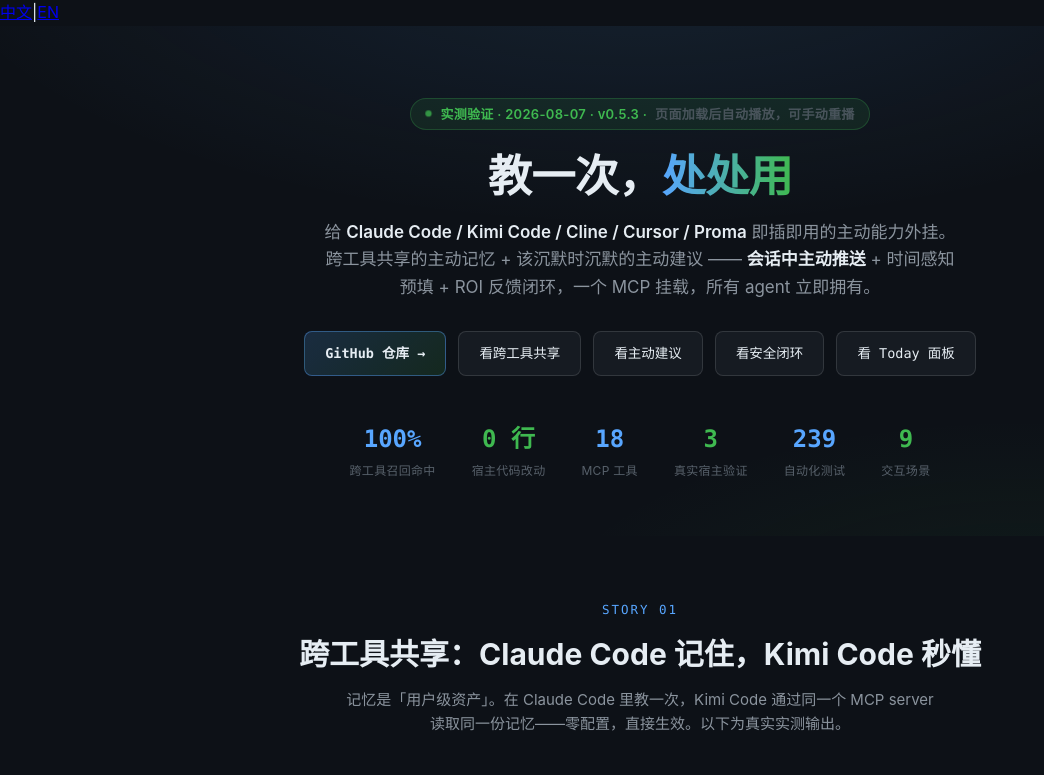
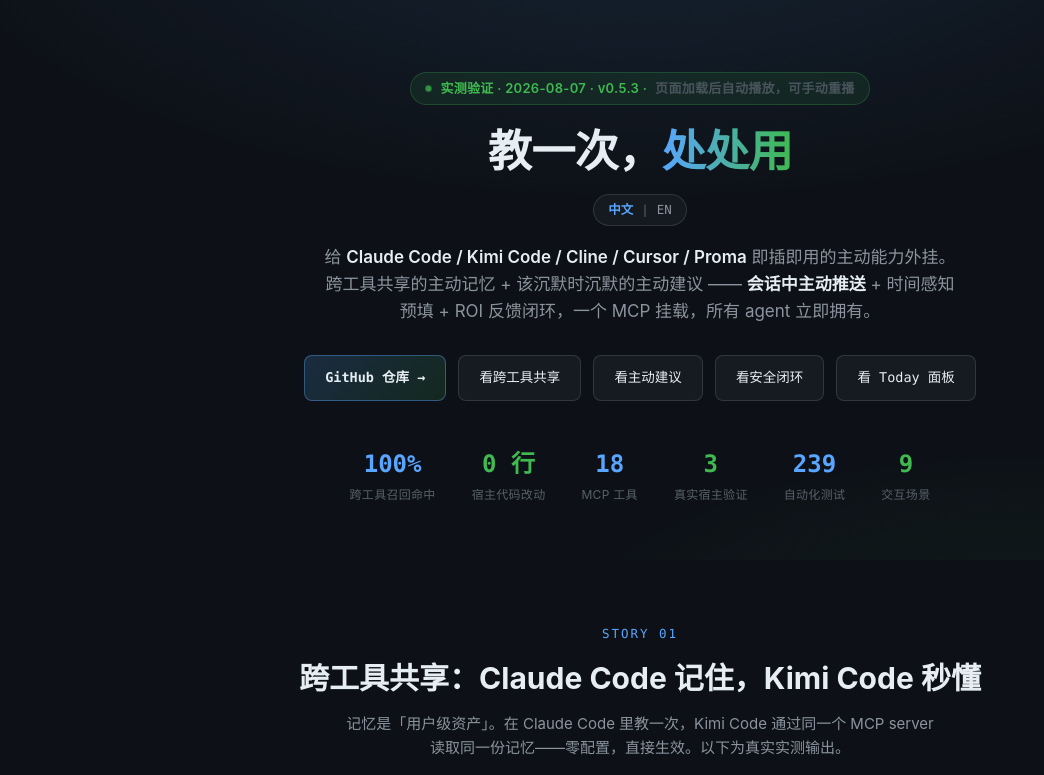
Before and after one commit to ConradLu2740/ProactiveAgent, a website: page docs/story.html in a window 1280 px wide. Shown: the top 775 px of the page, without its empty margins (0-1044 px from the left). Drawn offline with Linux system fonts and the light colour scheme.

Commit message:
style(docs): move language switch below hero title, centered
Made-with: Proma

```diff
--- a/docs/story.html
+++ b/docs/story.html
@@ -66,6 +66,14 @@
   .hero .sub { font-size:17px; color:var(--text2); max-width:640px; margin:0 auto 30px; }
   .hero .sub strong { color:var(--text); font-weight:600; }
   .hero-cta { display:flex; gap:12px; justify-content:center; flex-wrap:wrap; }
+  /* 语言切换开关（标题下方居中） */
+  .lang-switch { display:flex; align-items:center; gap:8px; justify-content:center; width:fit-content;
+    margin:0 auto 18px; background:rgba(22,27,34,0.92); border:1px solid var(--border2); border-radius:999px;
+    padding:5px 14px; font-family:var(--mono); font-size:12.5px; }
+  .lang-switch a { color:var(--text2); text-decoration:none; transition:color 0.15s; }
+  .lang-switch a:hover { color:var(--text); }
+  .lang-switch a.active { color:var(--blue); font-weight:700; }
+  .lang-switch .sep { color:var(--text3); }
   .btn { display:inline-flex; align-items:center; gap:8px; font-family:var(--mono); font-size:13.5px; padding:11px 20px; border-radius:8px; border:1px solid var(--border2); background:var(--bg2); color:var(--text); text-decoration:none; transition:all 0.15s; }
   .btn:hover { border-color:var(--blue); transform:translateY(-1px); }
   .btn.primary { background:linear-gradient(135deg, rgba(88,166,255,0.18), rgba(63,185,80,0.14)); border-color:rgba(88,166,255,0.4); color:var(--text); font-weight:600; }
@@ -186,13 +194,12 @@
 </head>
 <body>
 
-<!-- 中英文切换开关 -->
-<div class="lang-switch"><a class="active" href="story.html">中文</a><span class="sep">|</span><a href="story.en.html">EN</a></div>
-
 <!-- ============ HERO ============ -->
 <header class="hero">
   <div class="hero-badge"><span class="dot"></span> 实测验证 · 2026-08-07 · v0.5.3 · <span class="dim" style="opacity:0.8">页面加载后自动播放，可手动重播</span></div>
   <h1>教一次，<em>处处用</em></h1>
+  <!-- 中英文切换开关（标题下方） -->
+  <div class="lang-switch"><a class="active" href="story.html">中文</a><span class="sep">|</span><a href="story.en.html">EN</a></div>
   <p class="sub">给 <strong>Claude Code / Kimi Code / Cline / Cursor / Proma</strong> 即插即用的主动能力外挂。<br>跨工具共享的主动记忆 + 该沉默时沉默的主动建议 —— <strong>会话中主动推送</strong> + 时间感知预填 + ROI 反馈闭环，一个 MCP 挂载，所有 agent 立即拥有。</p>
   <div class="hero-cta">
     <a class="btn primary" href="https://github.com/ConradLu2740/ProactiveAgent" target="_blank" rel="noopener">GitHub 仓库 →</a>
```
Also changed, not shown: docs/story.en.html (+10 -3 lines).
